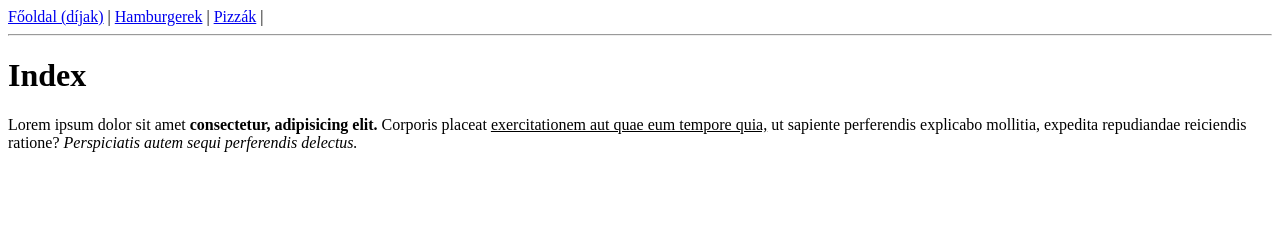
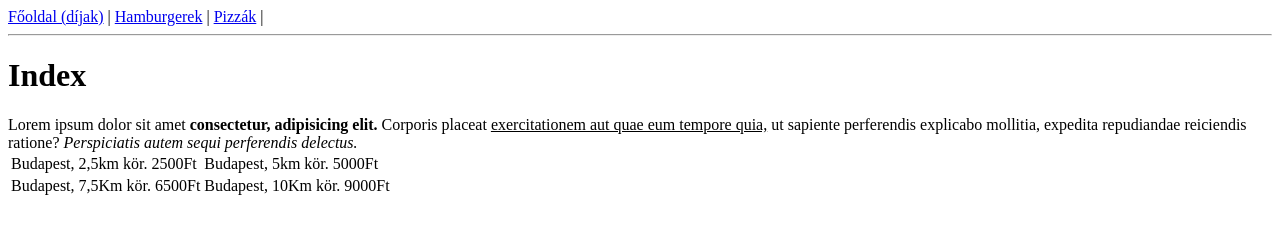
Before and after one commit to P0mn1-2000/tablazat.9.I.csoport2, a plain HTML site: page index.html in a window 1280 px wide. Drawn offline with Linux system fonts and the light colour scheme.

Commit message:
Index Táblázat

```diff
--- a/index.html
+++ b/index.html
@@ -20,12 +20,12 @@ Lorem ipsum dolor sit amet <b>consectetur, adipisicing elit.</b> Corporis placea
 
 <table>
 	<tr>
-		<td></td>
-		<td></td>
+		<td>Budapest, 2,5km kör. 2500Ft</td>
+		<td>Budapest, 5km kör. 5000Ft</td>
 	</tr>
 	<tr>
-		<td></td>
-		<td></td>
+		<td>Budapest, 7,5Km kör. 6500Ft</td>
+		<td>Budapest, 10Km kör. 9000Ft</td>
 	</tr>
 </table>
 
```
